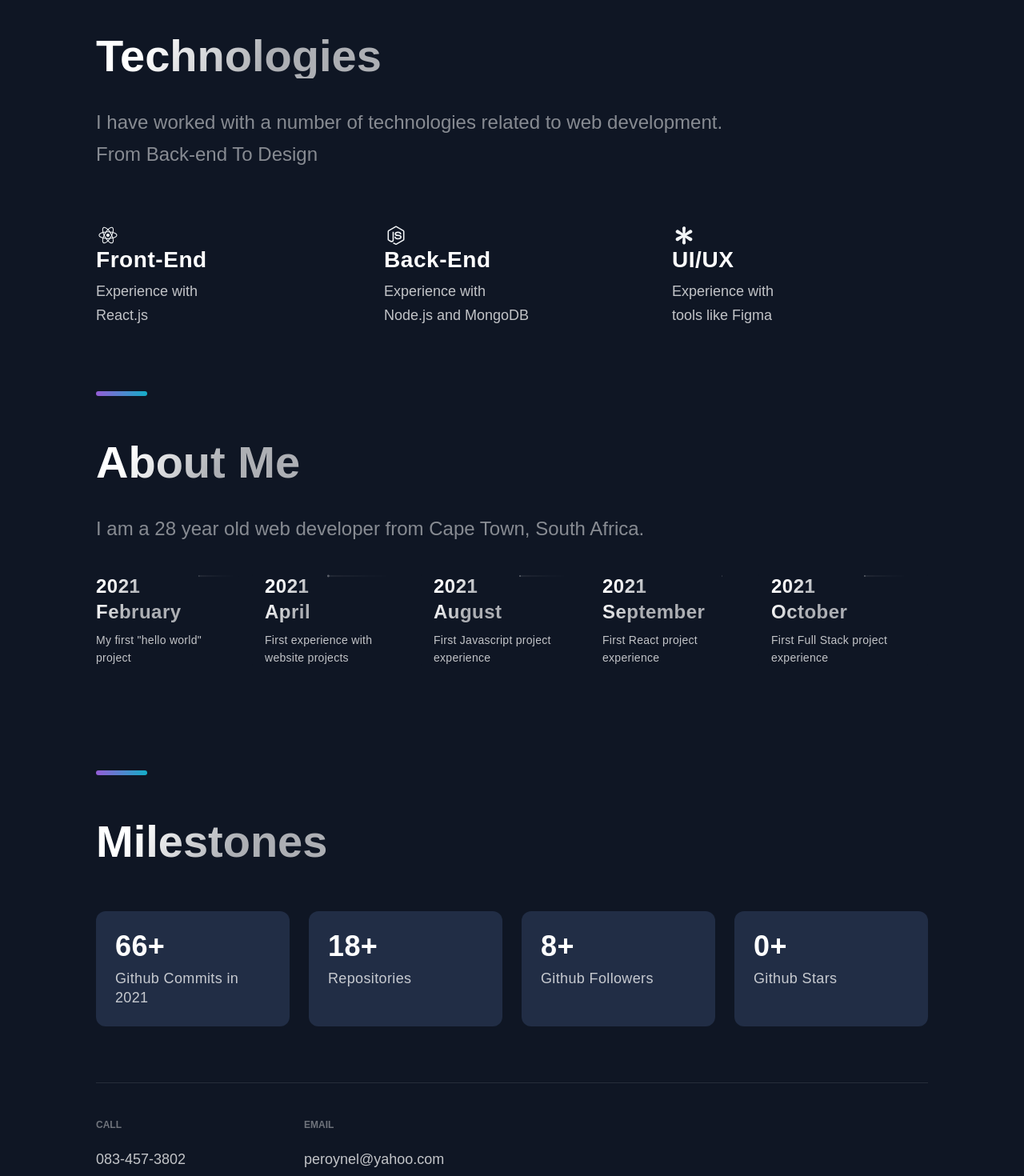
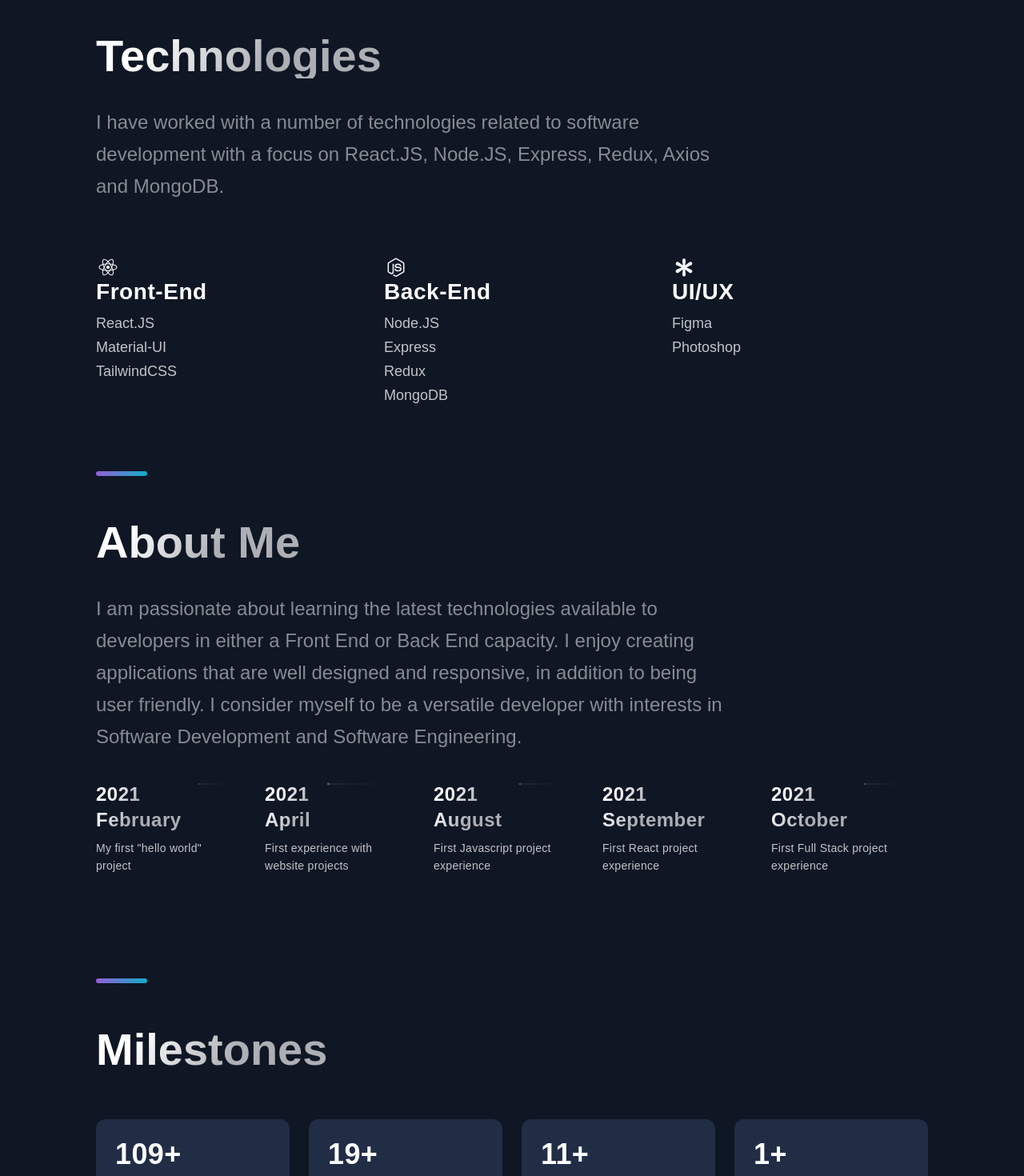
Before and after one commit to PeroyNel/peroy-nel-portfolio, a Next.js app: page / in a window 1280 px wide. Shown: the part 2400-3870 px from the top of the page at 80% size. Built offline with nearby package versions, Linux system fonts and the light colour scheme.

Commit message:
Further Updates/Fixes
Fixed some text issues

```diff
--- a/src/components/Acomplishments/Acomplishments.js
+++ b/src/components/Acomplishments/Acomplishments.js
@@ -4,10 +4,10 @@
 import { Box, Boxes, BoxNum, BoxText } from './AcomplishmentsStyles';
 
 const data = [
-  { number: 66, text: 'Github Commits in 2021'},
-  { number: 18, text: 'Repositories', },
-  { number: 8, text: 'Github Followers', },
-  { number: 0, text: 'Github Stars', }
+  { number: 109, text: 'Github Commits'},
+  { number: 19, text: 'Github Repositories', },
+  { number: 11, text: 'Github Followers', },
+  { number: 1, text: 'Years Experience', }
 ];
 
 const Acomplishments = () => (
--- a/src/components/Footer/Footer.js
+++ b/src/components/Footer/Footer.js
@@ -19,7 +19,7 @@
       </LinkList>
       <SocialIconsContainer>
         <CompanyContainer>
-          <Slogan>Peroy Nel - Web Developer</Slogan>
+          <Slogan>Peroy Nel - Software Developer</Slogan>
         </CompanyContainer>
         <SocialContainer>
           <SocialIcons href="https://github.com/PeroyNel">
--- a/src/components/Technologies/Technologies.js
+++ b/src/components/Technologies/Technologies.js
@@ -11,7 +11,7 @@
     <SectionTitle>Technologies</SectionTitle>
     <br />
     <SectionText>
-      I have worked with a number of technologies related to web development. From Back-end To Design
+      I have worked with a number of technologies related to software development with a focus on React.JS, Node.JS, Express, Redux, Axios and MongoDB.
     </SectionText>
     <List>
       <ListItem>
@@ -19,8 +19,12 @@
         <ListContainer>
           <ListTitle>Front-End</ListTitle>
           <ListParagraph>
-            Experience with <br />
-            React.js
+
+            React.JS <br />
+            Material-UI <br />
+            TailwindCSS
+
+
           </ListParagraph>
         </ListContainer>
       </ListItem>
@@ -29,8 +33,11 @@
         <ListContainer>
           <ListTitle>Back-End</ListTitle>
           <ListParagraph>
-            Experience with <br />
-            Node.js and MongoDB
+
+            Node.JS <br />
+            Express <br />
+            Redux <br />
+            MongoDB
           </ListParagraph>
         </ListContainer>
       </ListItem>
@@ -39,8 +46,9 @@
         <ListContainer>
           <ListTitle>UI/UX</ListTitle>
           <ListParagraph>
-            Experience with <br />
-            tools like Figma
+
+            Figma <br />
+            Photoshop
           </ListParagraph>
         </ListContainer>
       </ListItem>
--- a/src/components/TimeLine/TimeLine.js
+++ b/src/components/TimeLine/TimeLine.js
@@ -49,7 +49,7 @@
       <br /><br /><br />
       <SectionTitle>About Me</SectionTitle>
       <br />
-      <SectionText>I am a 28 year old web developer from Cape Town, South Africa.</SectionText>
+      <SectionText>I am passionate about learning the latest technologies available to developers in either a Front End or Back End capacity. I enjoy creating applications that are well designed and responsive, in addition to being user friendly. I consider myself to be a versatile developer with interests in Software Development and Software Engineering.</SectionText>
       <CarouselContainer ref={carouselRef} onScroll={handleScroll}>
         <>
           {TimeLineData.map((item, index) => (
```
